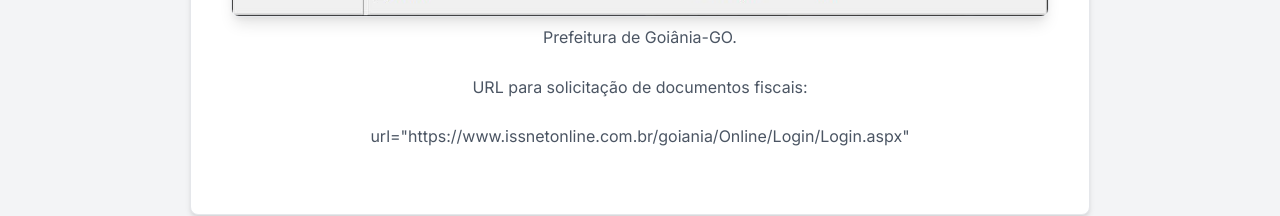
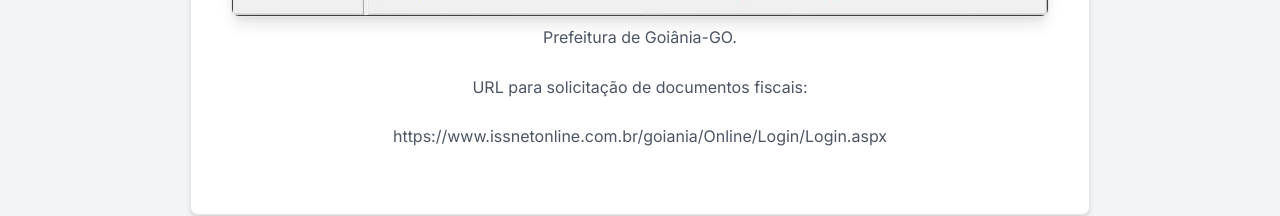
Before and after one commit to imation-gyn/imation-gyn.github.io, a React (Vite) app: page / in a window 1280 px wide. Shown: the part 7340-7556 px from the top of the page. Built offline with nearby package versions, Linux system fonts and the light colour scheme.

Commit message:
Update tutorial, url provedor Goiânia-GO

```diff
--- a/src/components/Tutorial.jsx
+++ b/src/components/Tutorial.jsx
@@ -74,7 +74,7 @@ const Tutorial = () => {
                         </div>
                         <p>Prefeitura de Goiânia-GO.</p>
                         <p>URL para solicitação de documentos fiscais:</p>
-                        <p>url="https://www.issnetonline.com.br/goiania/Online/Login/Login.aspx"</p>
+                        <p><a href="https://www.issnetonline.com.br/goiania/Online/Login/Login.aspx">https://www.issnetonline.com.br/goiania/Online/Login/Login.aspx</a></p>
                     </div>
                 </div>
             </div>
```
